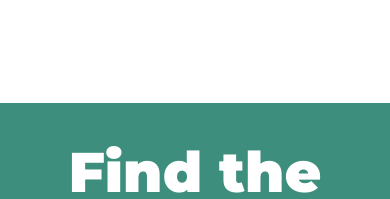
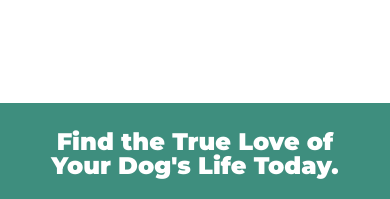
Before and after one commit to KingZedPriest/Mockups, a plain HTML site: page index.html in a window 390 px wide. Shown: the part 3222-3421 px from the top of the page. Drawn offline with nearby package versions, Linux system fonts and the light colour scheme.

Commit message:
Update styles.css

```diff
--- a/styles.css
+++ b/styles.css
@@ -116,7 +116,7 @@ p{
     h1,h2,h3{
     font-size: 1.5rem;
     }
-    #cta.text{
+    #cta .cta-text{
     font-size: 1.5rem;
     line-height: 1;
     }
```
